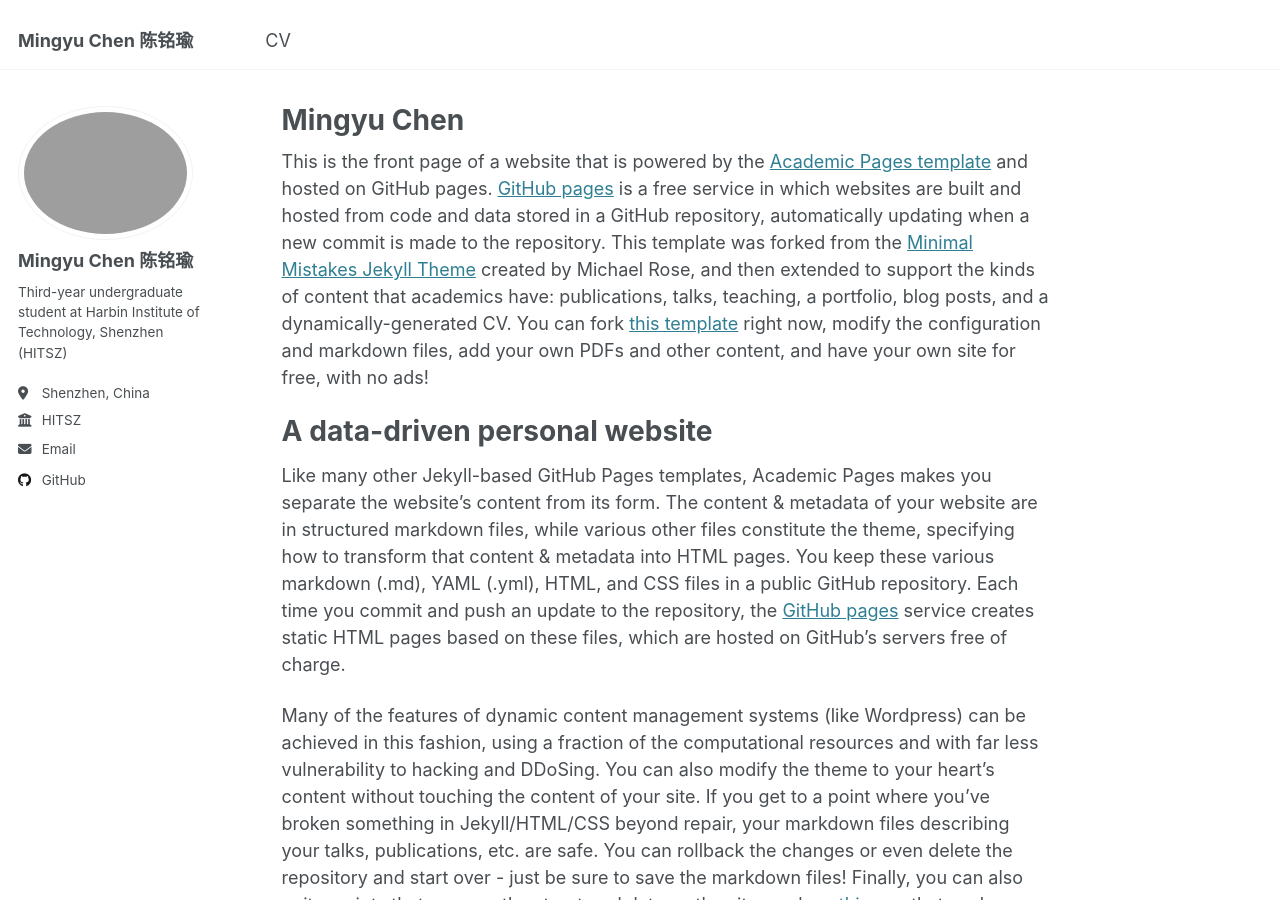
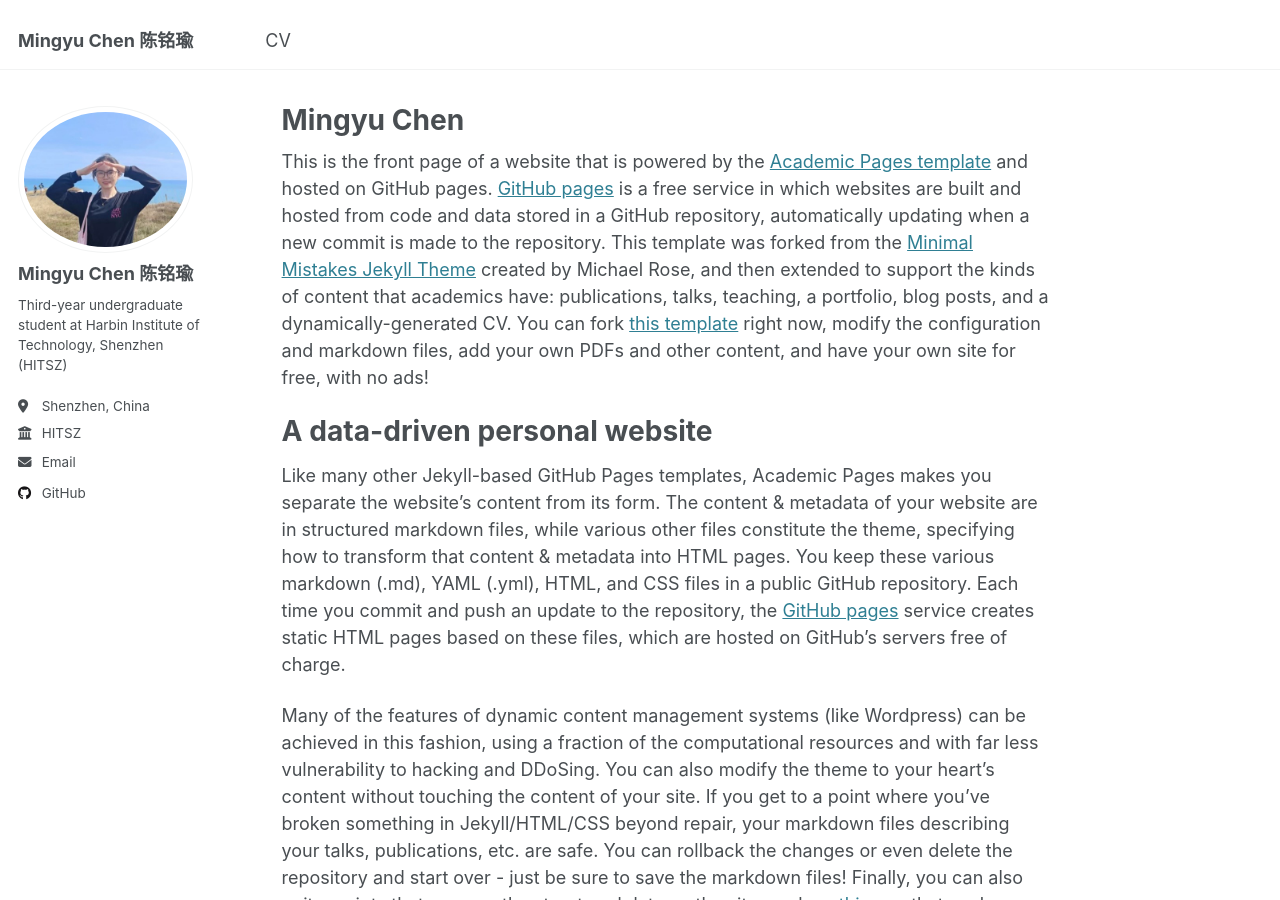
Before and after one commit to CMY-K/CMY-K.github.io, a Jekyll site: the page built from _pages/about.md, in a window 1280 px wide and 900 px high. Built offline with Jekyll 4.4.1, drawn with Linux system fonts in a browser that asks for light colours.

Commit message:
Update _config.yml

```diff
--- a/_config.yml
+++ b/_config.yml
@@ -22,7 +22,7 @@
 #               Additional customization can be done by editing /_includes/author-profile.html
 author:
   # Biographic information
-  avatar           : "photo1.png"
+  avatar           : "photo1.jpg"
   name             : "Mingyu Chen 陈铭瑜"
   pronouns         : # example: "she/her"
   bio              : "Third-year undergraduate student at Harbin Institute of Technology, Shenzhen (HITSZ)"
```
